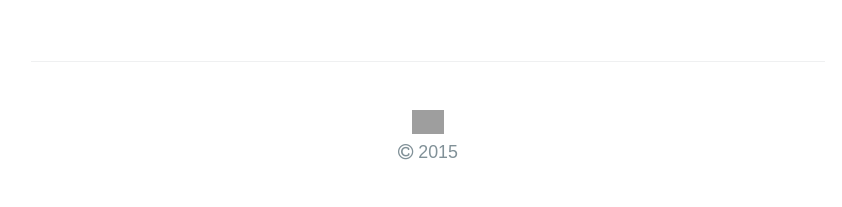
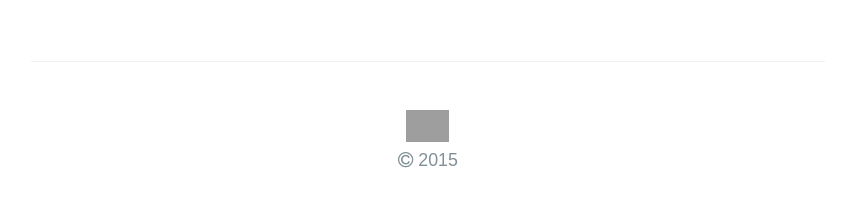
Before and after one commit to a-mar/a-mar.github.io, a Jekyll site: the page built from index.html, in a window 1280 px wide. Shown: the part 445-652 px from the top of the page, without its empty margins (212-1054 px from the left). Built offline with Jekyll 4.4.1, drawn with Linux system fonts in a browser that asks for light colours; nearby versions of some CDN libraries; some web fonts are replaced; Markdown is read by kramdown in place of the engine named in the settings; grey boxes are pictures that could not be loaded.

Commit message:
Update footer.html

```diff
--- a/_includes/footer.html
+++ b/_includes/footer.html
@@ -1,4 +1,4 @@
 <footer class="site-footer">
-    <span class="site-footer-owner"><a href="/"><img alt="Home" src="https://raw.githubusercontent.com/a-mar/shiz/master/meh/aar.png" width="32"></a></span>
+    <span class="site-footer-owner"><a href="/"><img alt="Home" src="https://raw.githubusercontent.com/a-mar/shiz/master/meh/aar.png" width="43"></a></span>
     <span class="site-footer-owner"><i class="fa fa-copyright"></i> 2015</span>
 </footer>
```
